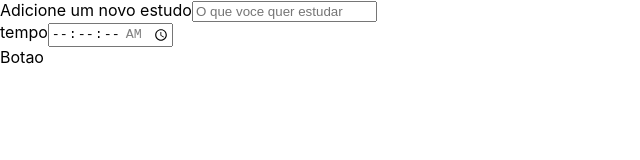
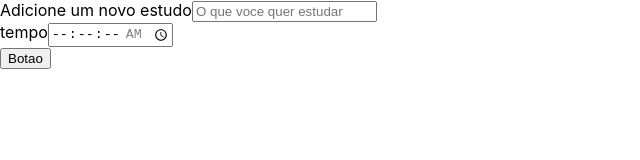
Before and after one commit to jotape-SL/Pomodoro, a React (Create React App) app in the folder studies-pomodoro/: page / in a window 1280 px wide. Shown: the top 160 px of the page, without its empty margins (0-640 px from the left). Built offline with nearby package versions, Linux system fonts and the light colour scheme; the HTML template or start-up script is replaced by a standard one.

Commit message:
Update Botao.tsx

```diff
--- a/studies-pomodoro/src/components/Botao/Botao.tsx
+++ b/studies-pomodoro/src/components/Botao/Botao.tsx
@@ -3,7 +3,9 @@ import React from 'react'
 export class Botao extends React.Component {
   render() {
     return (
-      <div>Botao</div>
+      <button>
+        Botao
+      </button>
     )
   }
 }
```
